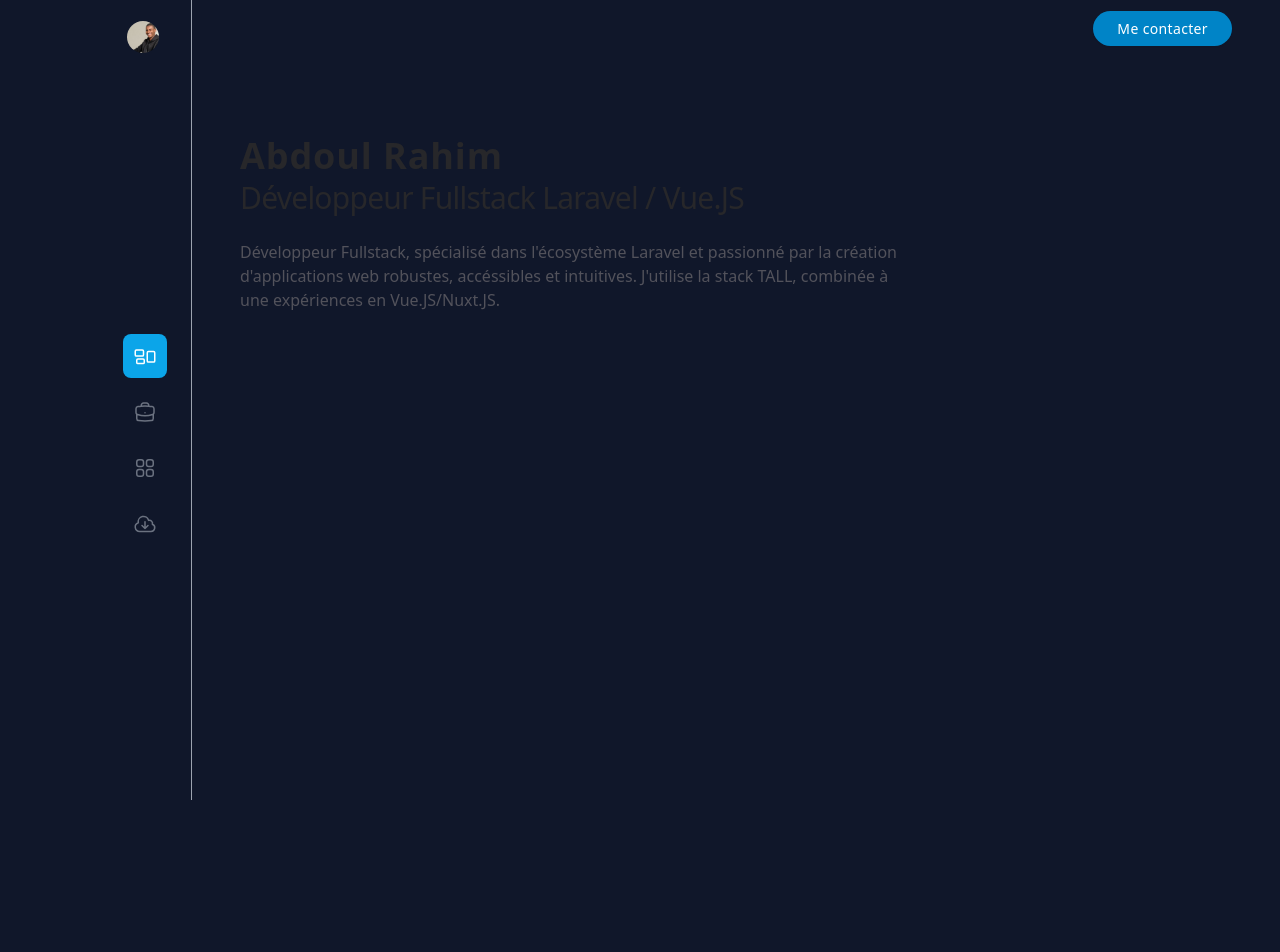
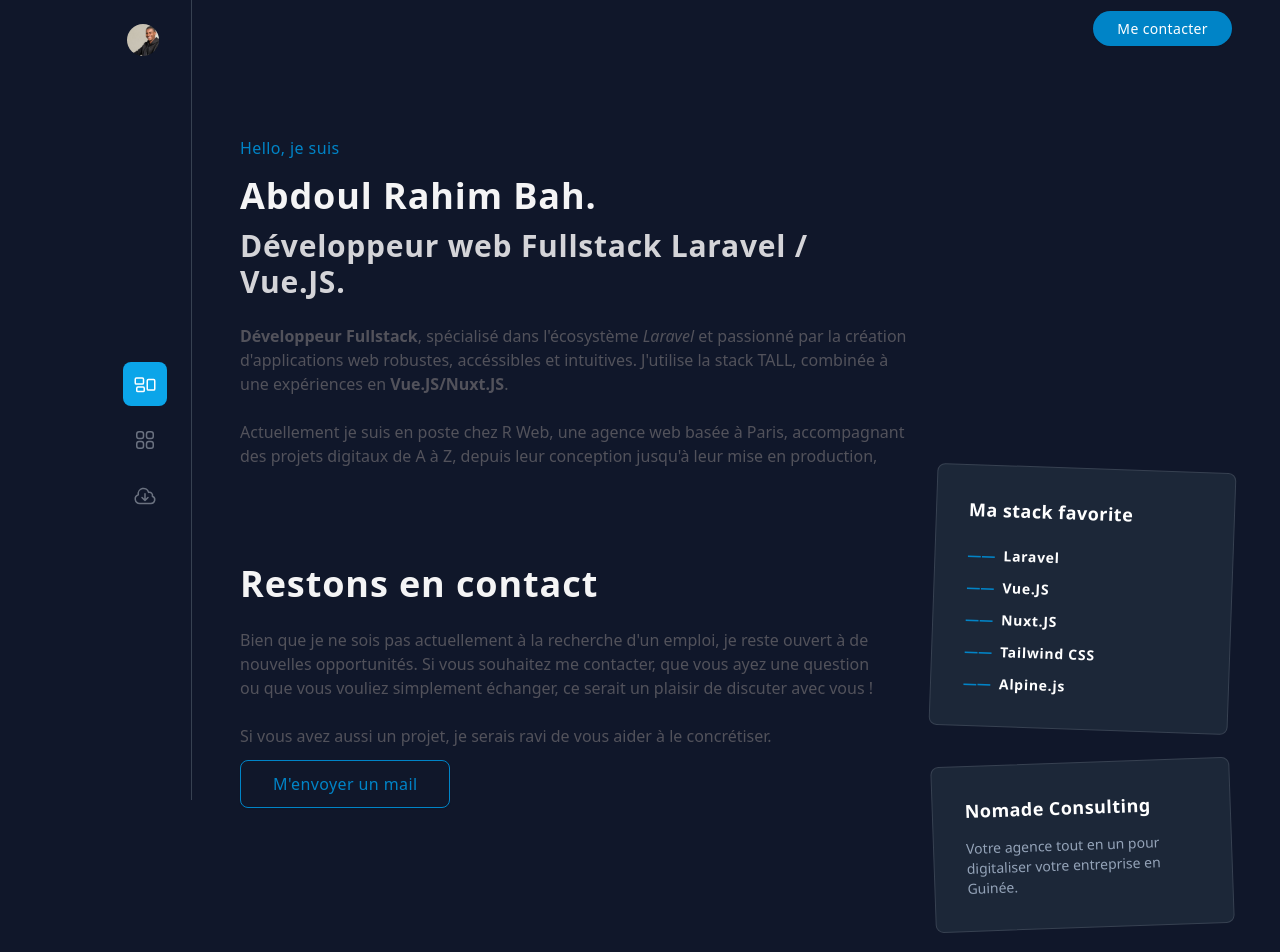
Before and after one commit to abdoul-rb/abdoulrahim, a Nuxt app: page / in a window 1280 px wide. Shown: the top 952 px of the page. Built offline with nearby package versions, Linux system fonts and the light colour scheme.

Commit message:
update home page

```diff
--- a/pages/index.vue
+++ b/pages/index.vue
@@ -2,23 +2,23 @@
     <div class="bg-[#10172A]">
         <!-- Static sidebar for desktop -->
         <div class="lg:fixed lg:inset-y-0 lg:z-50 lg:flex lg:flex-col">
-            <nav class="fixed top-0 left-0 w-16 sm:w-48 h-full border-r border-gray-400 space-y-8">
+            <nav class="fixed top-0 left-0 w-16 sm:w-48 h-full border-r border-gray-700 space-y-8">
                 <div class="flex flex-col h-full">
                     <div class="h-20 w-full flex items-center justify-end px-4 sm:ml-auto">
-                        <div class="relative py-4 px-4">
-                            <button type="button" id="radix-:r0:" aria-haspopup="menu" aria-expanded="false" data-state="closed" class="outline-none">
+                        <div class=" py-4 px-4">
+                            <nuxt-link :to="{ name: 'index' }" type="button" class="outline-none">
                                 <span>
                                     <img class="w-8 h-8 flex items-center gap-x-4 cursor-pointer rounded-full object-cover object-center ring-offset-2 ring-gray-800 focus:ring-2 duration-150"
-                                        alt="vienna" src="~/assets/abdoulrahim.jpg">
+                                        alt="Abdoul Rahim" src="~/assets/abdoulrahim.jpg">
                                 </span>
-                            </button>
+                            </nuxt-link>
                         </div>
                     </div>
 
                     <div class="flex-1 flex flex-col">
                         <ul class="px-6 sm:ml-auto text-sm font-medium flex-1 flex flex-col h-screen justify-center items-center space-y-3">
                             <li>
-                                <nuxt-link :to="{ name: '' }" class="relative inline-flex items-center justify-center gap-x-2 text-gray-600 p-2.5 rounded-lg  active:bg-gray-100 duration-150 group" :class="$route.name === 'index' ? 'bg-[#0BA5E9]': ''">
+                                <nuxt-link :to="{ name: 'index' }" class="relative inline-flex items-center justify-center gap-x-2 text-gray-600 p-2.5 rounded-lg active:bg-gray-100 duration-150 group" :class="$route.name === 'index' ? 'bg-[#0BA5E9]': ''">
                                     <div class="text-gray-500">
                                         <svg class="w-6 h-6 group-hover:text-white" :class="$route.name === 'index' ? 'text-white': ''" data-slot="icon" fill="none" stroke-width="1.5" stroke="currentColor" viewBox="0 0 24 24" xmlns="http://www.w3.org/2000/svg" aria-hidden="true">
                                             <path stroke-linecap="round" stroke-linejoin="round" d="M2.25 7.125C2.25 6.504 2.754 6 3.375 6h6c.621 0 1.125.504 1.125 1.125v3.75c0 .621-.504 1.125-1.125 1.125h-6a1.125 1.125 0 0 1-1.125-1.125v-3.75ZM14.25 8.625c0-.621.504-1.125 1.125-1.125h5.25c.621 0 1.125.504 1.125 1.125v8.25c0 .621-.504 1.125-1.125 1.125h-5.25a1.125 1.125 0 0 1-1.125-1.125v-8.25ZM3.75 16.125c0-.621.504-1.125 1.125-1.125h5.25c.621 0 1.125.504 1.125 1.125v2.25c0 .621-.504 1.125-1.125 1.125h-5.25a1.125 1.125 0 0 1-1.125-1.125v-2.25Z"></path>
@@ -29,18 +29,7 @@
                             </li>
 
                             <li>
-                                <nuxt-link :to="{ name: '' }" class="relative inline-flex items-center justify-center gap-x-2 text-gray-600 p-2.5 rounded-lg  active:bg-gray-100 duration-150 group" rel="nofollow">
-                                    <div class="text-gray-500">
-                                        <svg class="w-6 h-6 group-hover:text-white" data-slot="icon" fill="none" stroke-width="1.5" stroke="currentColor" viewBox="0 0 24 24" xmlns="http://www.w3.org/2000/svg" aria-hidden="true">
-                                            <path stroke-linecap="round" stroke-linejoin="round" d="M20.25 14.15v4.25c0 1.094-.787 2.036-1.872 2.18-2.087.277-4.216.42-6.378.42s-4.291-.143-6.378-.42c-1.085-.144-1.872-1.086-1.872-2.18v-4.25m16.5 0a2.18 2.18 0 0 0 .75-1.661V8.706c0-1.081-.768-2.015-1.837-2.175a48.114 48.114 0 0 0-3.413-.387m4.5 8.006c-.194.165-.42.295-.673.38A23.978 23.978 0 0 1 12 15.75c-2.648 0-5.195-.429-7.577-1.22a2.016 2.016 0 0 1-.673-.38m0 0A2.18 2.18 0 0 1 3 12.489V8.706c0-1.081.768-2.015 1.837-2.175a48.111 48.111 0 0 1 3.413-.387m7.5 0V5.25A2.25 2.25 0 0 0 13.5 3h-3a2.25 2.25 0 0 0-2.25 2.25v.894m7.5 0a48.667 48.667 0 0 0-7.5 0M12 12.75h.008v.008H12v-.008Z"></path>
-                                        </svg>
-                                    </div>
-                                    <span class="absolute left-14 p-1 px-1.5 rounded-md whitespace-nowrap text-xs text-white bg-gray-800 hidden group-hover:inline-block group-focus:hidden duration-150">Expériences</span>
-                                </nuxt-link>
-                            </li>
-
-                            <li>
-                                <nuxt-link :to="{ name: '' }" class="relative inline-flex items-center justify-center gap-x-2 text-gray-600 p-2.5 rounded-lg  active:bg-gray-100 duration-150 group" rel="nofollow">
+                                <nuxt-link :to="{ name: 'projects' }" class="relative inline-flex items-center justify-center gap-x-2 text-gray-600 p-2.5 rounded-lg active:bg-gray-100 duration-150 group" :class="$route.name === 'projects' ? 'bg-[#0BA5E9]': ''">
                                     <div class="text-gray-500">
                                         <svg class="w-6 h-6 group-hover:text-white" xmlns="http://www.w3.org/2000/svg" fill="none" viewBox="0 0 24 24" stroke-width="1.5" stroke="currentColor">
                                             <path stroke-linecap="round" stroke-linejoin="round" d="M3.75 6A2.25 2.25 0 016 3.75h2.25A2.25 2.25 0 0110.5 6v2.25a2.25 2.25 0 01-2.25 2.25H6a2.25 2.25 0 01-2.25-2.25V6zM3.75 15.75A2.25 2.25 0 016 13.5h2.25a2.25 2.25 0 012.25 2.25V18a2.25 2.25 0 01-2.25 2.25H6A2.25 2.25 0 013.75 18v-2.25zM13.5 6a2.25 2.25 0 012.25-2.25H18A2.25 2.25 0 0120.25 6v2.25A2.25 2.25 0 0118 10.5h-2.25a2.25 2.25 0 01-2.25-2.25V6zM13.5 15.75a2.25 2.25 0 012.25-2.25H18a2.25 2.25 0 012.25 2.25V18A2.25 2.25 0 0118 20.25h-2.25A2.25 2.25 0 0113.5 18v-2.25z"></path>
@@ -84,29 +73,88 @@
                     </div>
                 </div>
 
-                <div class="mx-auto max-w-2xl md:max-w-5xl xl:max-w-7xl px-4 sm:px-6 lg:px-8 xl:px-12 mt-24 min-h-screen">
+                <div class="pl-20 sm:pl-0 mx-auto max-w-2xl md:max-w-5xl xl:max-w-7xl px-4 sm:px-6 lg:px-8 xl:px-12 mt-24 min-h-screen">
                     <div class="max-w-2xl">
-                        <div class="text-3xl font-bold tracking-wide text-zinc-800 dark:text-zinc-100 sm:text-4xl">
-                            Abdoul Rahim
+                        <span class="text-base text-[#0084C7] tracking-wide">
+                            Hello, je suis
+                        </span>
+
+                        <div class="mt-4 text-3xl font-bold tracking-wide text-zinc-100 sm:text-4xl">
+                            Abdoul Rahim Bah.
                         </div>
 
-                        <h1 class="mt-1 text-2xl font-medium tracking-tight text-zinc-800 dark:text-zinc-100 sm:text-3xl">
-                            Développeur Fullstack Laravel / Vue.JS
+                        <h1 class="mt-3 text-2xl font-semibold tracking-wide text-zinc-300 sm:text-3xl tracking-wide leading-6">
+                            Développeur web Fullstack Laravel / Vue.JS.
                         </h1>
 
                         <p class="mt-6 text-base text-zinc-600 dark:text-zinc-400">
-                            Développeur Fullstack, spécialisé dans l'écosystème Laravel et passionné par la création d'applications web robustes, accéssibles et intuitives. J'utilise la stack TALL, combinée à une expériences en Vue.JS/Nuxt.JS.
+                            <strong>Développeur Fullstack</strong>, spécialisé dans l'écosystème <em>Laravel</em> et passionné par la création d'applications web robustes, accéssibles et intuitives. J'utilise la stack TALL, combinée à une expériences en <strong>Vue.JS/Nuxt.JS</strong>.
                         </p>
+
+                        <p class="mt-6 text-base text-zinc-600 dark:text-zinc-400">
+                            Actuellement je suis en poste chez R Web, une agence web basée à Paris, accompagnant des projets digitaux de A à Z, depuis leur conception jusqu'à leur mise en production,
+                        </p>
+                    </div>
+
+                    <div class="grid grid-cols-1 sm:grid-cols-3 gap-x-12 gap-y-8">
+                        <div class="sm:col-span-2 max-w-2xl mt-24">
+                            <div class="text-3xl font-bold tracking-wide text-zinc-100 sm:text-4xl">
+                                Restons en contact
+                            </div>
+
+                            <p class="mt-6 text-base text-zinc-600 dark:text-zinc-400">
+                                Bien que je ne sois pas actuellement à la recherche d'un emploi, je reste ouvert à de nouvelles opportunités. Si vous souhaitez me contacter, que vous ayez une question ou que vous vouliez simplement échanger, ce serait un plaisir de discuter avec vous !
+                            </p>
+
+                            <p class="mt-6 mb-6 text-base text-zinc-600 dark:text-zinc-400">
+                                Si vous avez aussi un projet, je serais ravi de vous aider à le concrétiser.
+                            </p>
+
+                            <a href="mailto:abdoulrahimbah6@gmail.com" class="rounded-lg border border-[#0084C7] text-[#0084C7] px-8 py-3 text-base font-medium tracking-wide shadow-sm transition duration-150 focus-visible:outline focus-visible:outline-2 focus-visible:outline-offset-2 focus-visible:outline-sky-700">
+                                M'envoyer un mail
+                            </a>
+                        </div>
+
+                        <div class="space-y-8">
+                            <div class="rounded-lg rotate-2 group relative bg-[#1C2738] p-8 border border-gray-700 focus-within:ring-2 focus-within:ring-inset cursor-pointer">
+                                <h3 class="text-lg font-semibold leading-6 text-white tracking-wide group-hover:text-[#0084C7] transition duration-100">
+                                    Ma stack favorite
+                                </h3>
+
+                                <div class="mt-6 space-y-3 leading-6">
+                                    <li v-for="(skill, index) in skills" class="flex gap-x-2 text-white font-semibold text-sm">
+                                        <span class="text-sky-600">&#8212;&#8212;</span>
+                                        <span class="tracking-wider">{{ skill }}</span>
+                                    </li>
+                                </div>
+                            </div>
+
+                            <div class="rounded-lg -rotate-2 group relative bg-[#1C2738] p-8 border border-gray-700 focus-within:ring-2 focus-within:ring-inset cursor-pointer">
+
+                                <h3 class="text-lg font-semibold leading-6 text-white tracking-wide group-hover:text-[#0084C7] transition duration-100">
+                                    <a href="" class="focus:outline-none" target="_blank">
+                                        <!-- <span class="absolute inset-0" aria-hidden="true"></span> -->
+                                        Nomade Consulting
+                                    </a>
+                                </h3>
+
+                                <div class="mt-4">
+                                    <p class="text-sm text-slate-400 font-light">
+                                        Votre agence tout en un pour digitaliser votre entreprise en Guinée.
+                                    </p>
+                                </div>
+                            </div>
+                        </div>
                     </div>
                 </div>
 
-                <div class="mx-auto max-w-2xl md:max-w-5xl xl:max-w-7xl px-4 sm:px-6 lg:px-8 xl:px-12">
+                <div class="pl-20 sm:pl-0 mx-auto max-w-2xl md:max-w-5xl xl:max-w-7xl px-4 sm:px-6 lg:px-8 xl:px-12">
                     <div class="mt-10 py-10 border-t border-gray-700 justify-between sm:flex sm:items-center">
                         <p class="text-gray-300">
                             © 2023 Abdoul Rahim. Tous droits réservés.
                         </p>
 
-                        <div class="flex items-center gap-x-6 text-gray-400">
+                        <div class="mt-5 sm:mt-0 flex items-center gap-x-6 text-gray-400">
                             <a href="mailto:abdoulrahimbah6@gmail.com" rel="noopener noreferrer" target="_blank" class="group -m-1 p-1" aria-label="Me contacter par mail">
                                 <svg class="h-6 w-6 text-[#0084C7] transition group-hover:text-sky-700" xmlns="http://www.w3.org/2000/svg" width="24" height="24" viewBox="0 0 24 24" fill="none" stroke="currentColor" stroke-width="2" stroke-linecap="round" stroke-linejoin="round">
                                     <line x1="22" y1="2" x2="11" y2="13"></line><polygon points="22 2 15 22 11 13 2 9 22 2"></polygon>
@@ -136,5 +184,16 @@
 export default {
     name: 'IndexPage',
     /* layout: 'app', */
+    data() {
+        return {
+            skills: [
+                'Laravel',
+                'Vue.JS',
+                'Nuxt.JS',
+                'Tailwind CSS',
+                'Alpine.js'
+            ]
+        }
+    }
 }
 </script>
```
